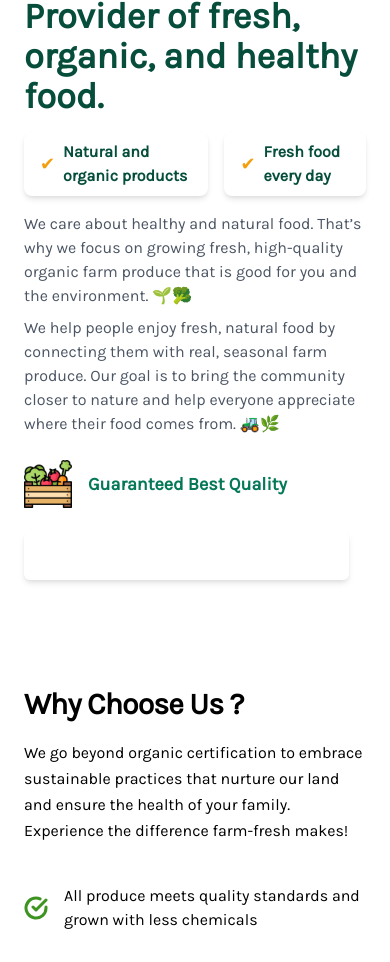
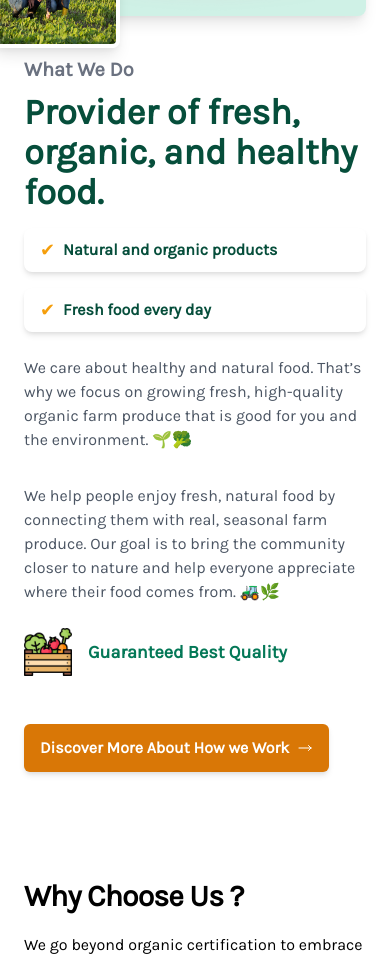
Before and after one commit to Emilsone/Farmpro-Website, a Vue app: page / in a window 390 px wide. Shown: the part 2920-3882 px from the top of the page. Built offline with nearby package versions, Linux system fonts and the light colour scheme.

Commit message:
ui: improve button alignment on all screen sizes and remove hover state

```diff
--- a/src/components/HowWeWork.vue
+++ b/src/components/HowWeWork.vue
@@ -29,42 +29,48 @@
         </h1>
 
         <!-- Feature Badges -->
-        <div class="flex space-x-4 mt-4">
+        <div class="flex flex-col md:flex-row md:space-x-4 space-y-4 md:space-y-0 mt-4">
+
           <div class="bg-white shadow-md px-4 py-2 rounded-lg flex items-center space-x-2">
             <span class="text-yellow-500 text-lg">✔</span>
             <p class="text-green-900 font-semibold">Natural and organic products</p>
           </div>
+
           <div class="bg-white shadow-md px-4 py-2 rounded-lg flex items-center space-x-2">
             <span class="text-yellow-500 text-lg">✔</span>
             <p class="text-green-900 font-semibold">Fresh food every day</p>
           </div>
+
         </div>
 
-        <p class="text-gray-600 mt-4">
+        <p class="text-gray-600 mt-2 py-4 ">
           We care about healthy and natural food. That’s why we focus on growing fresh, high-quality organic farm
           produce that is good for you and the environment. 🌱🥦
         </p>
 
-        <p class="text-gray-600 mt-2">
+        <p class="text-gray-600 mt-2 py-2">
           We help people enjoy fresh, natural food by connecting them with real, seasonal farm produce. Our goal is to
           bring the community closer to nature and help everyone appreciate where their food comes from. 🚜🌿
         </p>
 
-        <div class="flex items-center mt-6">
+        <div class="flex items-center mt-4">
           <img src="../assets/create.png" alt="Guarantee" class="w-12 h-12">
           <p class="ml-4 text-lg font-semibold text-green-700">Guaranteed Best Quality</p>
         </div>
 
         <!-- Call to Action Button -->
-        <button
-          class="mt-6 bg-transparent border-yellow-600 hover:bg-yellow-600 text-white px-6 py-3 rounded-md font-semibold shadow-md transition inline-block">
-          <span class="inline-block mr-2">Discover More About How we Work</span> <span><svg
-              xmlns="http://www.w3.org/2000/svg" fill="none" viewBox="0 0 24 24" stroke-width="1.5"
-              stroke="currentColor" class=" w-4 h-4 inline-block">
-              <path stroke-linecap="round" stroke-linejoin="round" d="M17.25 8.25 21 12m0 0-3.75 3.75M21 12H3" />
-            </svg>
-          </span>
+        <button class="mt-12 bg-yellow-600 text-white px-4 py-3 rounded-md font-semibold shadow-md transition
+         inline-flex items-center gap-2 whitespace-nowrap">
+
+          <span>Discover More About How we Work</span>
+
+          <svg xmlns="http://www.w3.org/2000/svg" fill="none" viewBox="0 0 24 24" stroke-width="1.5"
+            stroke="currentColor" class="w-4 h-4">
+            <path stroke-linecap="round" stroke-linejoin="round" d="M17.25 8.25 21 12m0 0-3.75 3.75M21 12H3" />
+          </svg>
+
         </button>
+
       </div>
     </div>
   </section>
--- a/src/components/ProductCategory.vue
+++ b/src/components/ProductCategory.vue
@@ -12,21 +12,15 @@
       <div class="grid grid-cols-1 sm:grid-cols-2 md:grid-cols-3 lg:grid-cols-6 gap-4">
 
         <!-- Card Component (Loop through categories) -->
-          <div
-            v-for="(item, index) in categories"
-            :key="index"
-            :class="['border-0 borde px-6 py-8 rounded-lg flex flex-col items-center h-full transition-all duration-300',
-            item.bg, item.border, { 'shadow-lg scale-105': item.isActive }]"
-            @click="selectCard(index)"
-          >
+        <div v-for="(item, index) in categories" :key="index" :class="['border-0 borde px-6 py-8 rounded-lg flex flex-col items-center h-full transition-all duration-300',
+          item.bg, item.border, { 'shadow-lg scale-105': item.isActive }]" @click="selectCard(index)">
 
           <!-- Circular Icon Container -->
-            <div class="relative flex items-center justify-center w-20 h-20 rounded-full border-2 border-dotted mb-5"
+          <div class="relative flex items-center justify-center w-24 h-24 rounded-full border-2 border-dotted mb-5"
             :class="item.border">
 
             <!-- Inner Circle with Icon -->
-              <div class="w-14 h-14 rounded-full flex items-center justify-center"
-                   :class="item.bgLight">
+            <div class="w-16 h-16 rounded-full flex items-center justify-center" :class="item.bgLight">
               <span class="text-2xl" :class="item.textColor">{{ item.icon }}</span>
             </div>
 
@@ -48,12 +42,12 @@
 import { ref } from 'vue';
 
 const categories = ref([
-    { name: "Vegetable", count: 25, icon: "🥦", textColor: "text-green-600", bgLight: "bg-green-100", border: "border-green-300", bgDot: "bg-green-300",  isActive: false },
+  { name: "Vegetable", count: 25, icon: "🥦", textColor: "text-green-600", bgLight: "bg-green-100", border: "border-green-300", bgDot: "bg-green-300", isActive: false },
   { name: "Meat", count: 55, icon: "🍗", textColor: "text-yellow-600", bgLight: "bg-yellow-100", border: "border-yellow-300", bgDot: "bg-yellow-300", isActive: false },
-    { name: "Fresh Fruits", count: 30, icon: "🍎", textColor: "text-pink-600", bgLight: "bg-pink-100", border: "border-pink-300", bgDot: "bg-pink-300",  isActive: false },
-    { name: "Grains", count: 14, icon: "🌾", textColor: "text-blue-600", bgLight: "bg-blue-100", border: "border-blue-300", bgDot: "bg-blue-300",  isActive: false },
-    { name: "Coffee & Drinks", count: 15, icon: "☕", textColor: "text-red-600", bgLight: "bg-red-100", border: "border-red-300", bgDot: "bg-red-300",  isActive: false },
-    { name: "Milk & Diary", count: 18, icon: "🧀", textColor: "text-yellow-500", bgLight: "bg-yellow-500", border: "border-yellow-300", bgDot: "bg-yellow-400",  isActive: false },
+  { name: "Fresh Fruits", count: 30, icon: "🍎", textColor: "text-pink-600", bgLight: "bg-pink-100", border: "border-pink-300", bgDot: "bg-pink-300", isActive: false },
+  { name: "Grains", count: 14, icon: "🌾", textColor: "text-blue-600", bgLight: "bg-blue-100", border: "border-blue-300", bgDot: "bg-blue-300", isActive: false },
+  { name: "Coffee & Drinks", count: 15, icon: "☕", textColor: "text-red-600", bgLight: "bg-red-100", border: "border-red-300", bgDot: "bg-red-300", isActive: false },
+  { name: "Milk & Diary", count: 18, icon: "🧀", textColor: "text-yellow-500", bgLight: "bg-yellow-500", border: "border-yellow-300", bgDot: "bg-yellow-400", isActive: false },
 ]);
 
 const selectCard = (index) => {
@@ -61,6 +55,4 @@
 };
 </script>
 
-  <style scoped>
-
-  </style>
+<style scoped></style>
```
Also changed, not shown: src/assets/feature-two-shape-1.png (deleted). Lines whose indentation alone changed are shown as unchanged.
